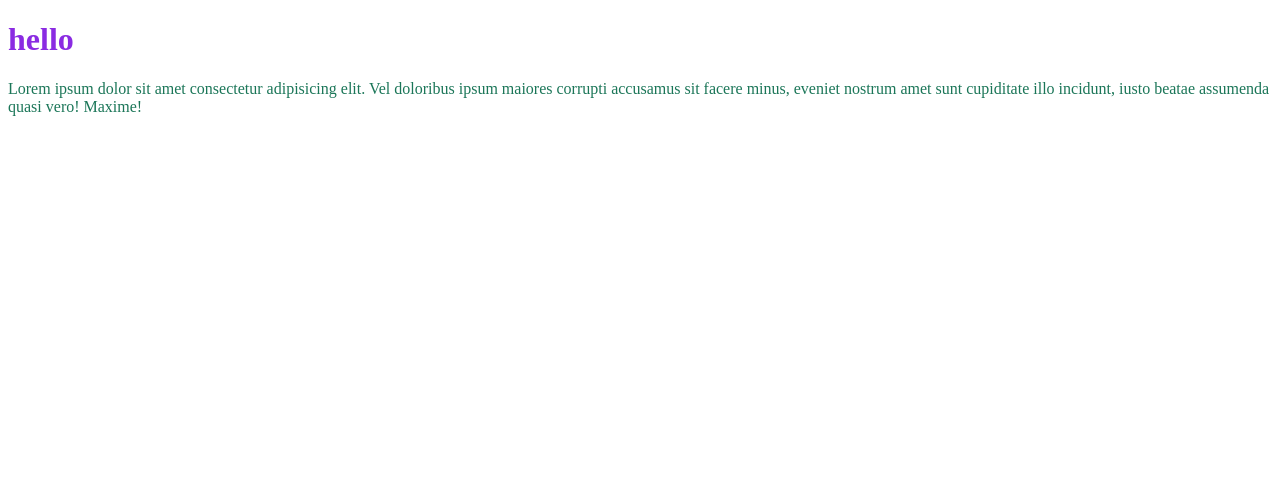
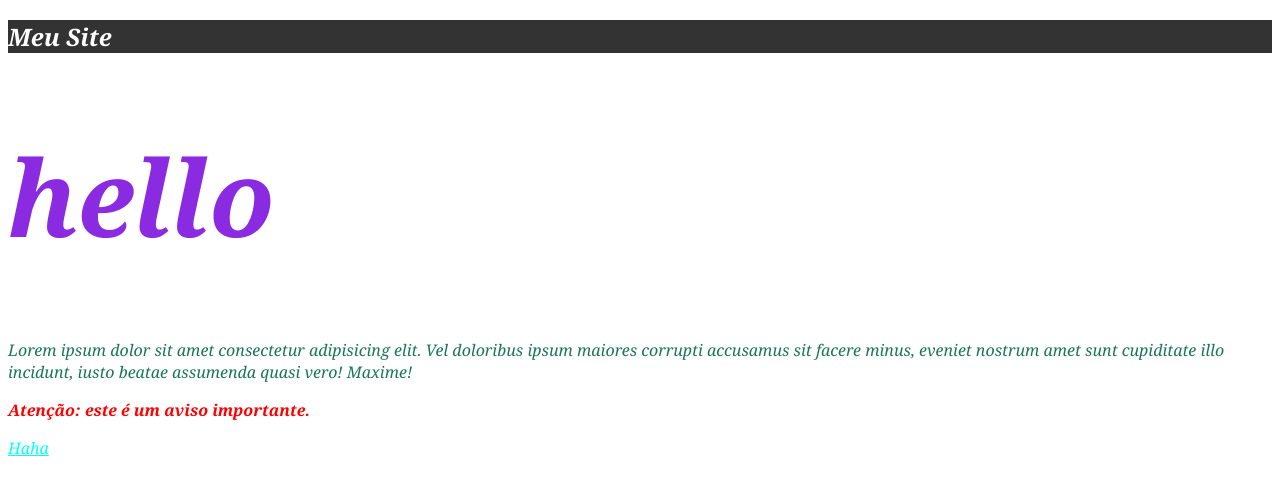
Before and after one commit to livia-hermano/meu_site, a plain HTML site: page aula_css/teste_css.html in a window 1280 px wide. Drawn offline with Linux system fonts and the light colour scheme.

Commit message:
alterações

```diff
--- a/aula_css/teste_css.css
+++ b/aula_css/teste_css.css
@@ -1,3 +1,24 @@
-h1{
-    color:blueviolet
+h1 {
+    color: blueviolet;
+    font-size: 106px;
 }
+
+.alerta {
+    color: red;
+    font-weight: bold;
+}
+
+body {
+    font-style: oblique;
+    font-family: Georgia, 'Times New Roman', Times, serif;
+}
+
+#cabecalho-principal {
+    background-color: #333;
+    color: white;
+}
+
+footer a {
+    color: cyan;
+    /* Apenas os links dentro do footer serão ciano */
+}
--- a/aula_css/teste_css.html
+++ b/aula_css/teste_css.html
@@ -1,18 +1,31 @@
 <!DOCTYPE html>
 <html lang="en">
+
 <head>
     <meta charset="UTF-8">
     <meta name="viewport" content="width=device-width, initial-scale=1.0">
     <title>Document</title>
     <link rel="stylesheet" href="teste_css.css">
-    <!-- css interno --> <style>
-        p{
-            color:rgb(27, 118, 88)
+    <!-- css interno -->
+    <style>
+        p {
+            color: rgb(27, 118, 88)
         }
     </style>
 </head>
+
 <body>
+    <header id="cabecalho-principal">
+        <h2>Meu Site</h2>
+    </header>
     <h1>hello</h1>
-    <p>Lorem ipsum dolor sit amet consectetur adipisicing elit. Vel doloribus ipsum maiores corrupti accusamus sit facere minus, eveniet nostrum amet sunt cupiditate illo incidunt, iusto beatae assumenda quasi vero! Maxime!</p>
+    <p>Lorem ipsum dolor sit amet consectetur adipisicing elit. Vel doloribus ipsum maiores corrupti accusamus sit
+        facere minus, eveniet nostrum amet sunt cupiditate illo incidunt, iusto beatae assumenda quasi vero! Maxime!</p>
+    <p class="alerta">Atenção: este é um aviso importante.</p>
+    <footer>
+       <a href="llll">Haha</a>
+    </footer>
+
 </body>
+
 </html>
```
